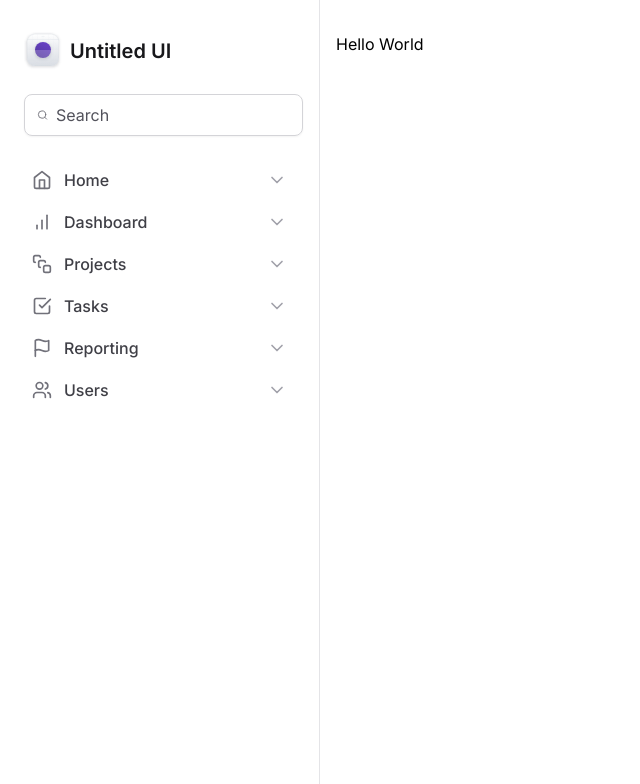
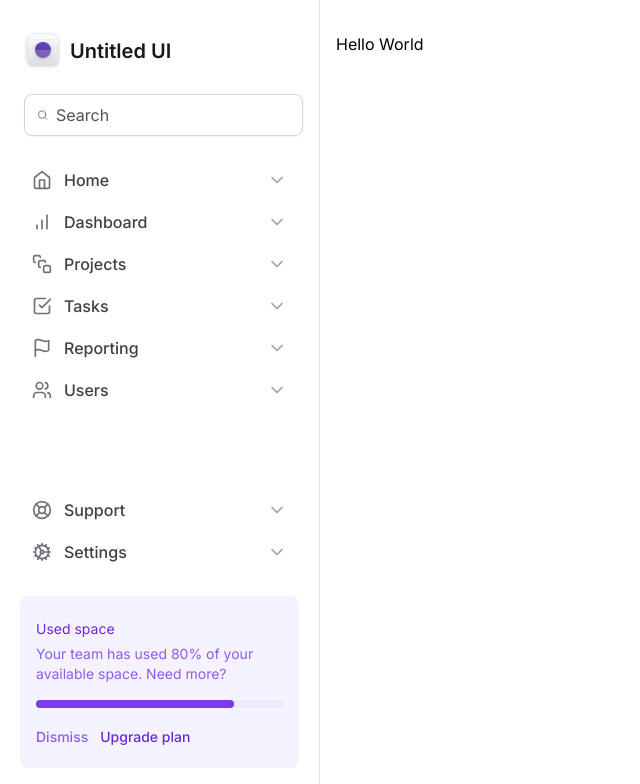
Before and after one commit to Hzimr/ProjetoMasterizandoTailwindcss, a Next.js app: page / in a window 1280 px wide. Shown: the top 784 px of the page, without its empty margins (0-640 px from the left). Built offline with nearby package versions, Linux system fonts and the light colour scheme.

Commit message:
feat: Created Used Space Widget

```diff
--- /dev/null
+++ b/src/app/components/Sidebar/FooterNavigation/index.tsx
@@ -0,0 +1,14 @@
+import { NavItem } from '../NavItem'
+import { NavItemFooterList } from '../../constants/data'
+
+const handleRenderizeNavFooterItemList = () => {
+  return NavItemFooterList.map((item) => {
+    return (
+      <NavItem key={item.id} id={item.id} title={item.title} icon={item.icon} />
+    )
+  })
+}
+
+export function FooterNavigation() {
+  return <nav className="space-y-0.5">{handleRenderizeNavFooterItemList()}</nav>
+}
--- a/src/app/components/Sidebar/MainNavigation/index.tsx
+++ b/src/app/components/Sidebar/MainNavigation/index.tsx
@@ -1,4 +1,4 @@
-import { NavItem } from './NavItem'
+import { NavItem } from '../NavItem'
 import { NavItemList } from '../../constants/data'
 
 const handleRenderizeNavItemList = () => {
--- /dev/null
+++ b/src/app/components/Sidebar/UsedSpaceWidget.tsx
@@ -0,0 +1,32 @@
+export function UsedSpaceWidget() {
+  return (
+    <div className="flex flex-col gap-4 rounded-lg bg-violet-50 px-4 py-5">
+      <div className="space-y-1">
+        <span className="font-mediun text-sm/5 text-violet-700">
+          Used space
+        </span>
+        <p className="text-sm/5 text-violet-500">
+          Your team has used 80% of your available space. Need more?
+        </p>
+      </div>
+      <div className="h-2 rounded-full bg-violet-100">
+        <div className="h-2 w-4/5 rounded-full bg-violet-600"></div>
+      </div>
+
+      <div className="space-x-3">
+        <button
+          type="button"
+          className="text-sm font-medium text-violet-500 hover:text-violet-700"
+        >
+          Dismiss
+        </button>
+        <button
+          type="button"
+          className="text-sm font-medium text-violet-700 hover:text-violet-900"
+        >
+          Upgrade plan
+        </button>
+      </div>
+    </div>
+  )
+}
--- a/src/app/components/Sidebar/index.tsx
+++ b/src/app/components/Sidebar/index.tsx
@@ -1,10 +1,12 @@
 import { Logo } from './Logo'
 import { Search } from 'lucide-react'
 import { MainNavigation } from './MainNavigation'
+import { FooterNavigation } from './FooterNavigation'
+import { UsedSpaceWidget } from './UsedSpaceWidget'
 
 export function Sidebar() {
   return (
-    <aside className="space-y-6 border-r border-zinc-200 px-5 py-8">
+    <aside className="flex flex-col gap-6 border-r border-zinc-200 px-5 py-8">
       <Logo />
       <div className="mx-1 flex w-full items-center gap-2 rounded-lg border border-zinc-300 px-3 py-2 shadow-sm">
         <Search className="h-5 w-5 text-zinc-500" />
@@ -14,6 +16,10 @@ export function Sidebar() {
         />
       </div>
       <MainNavigation />
+      <div className="mt-auto flex flex-col gap-6">
+        <FooterNavigation />
+      </div>
+      <UsedSpaceWidget />
     </aside>
   )
 }
--- a/src/app/components/constants/data.ts
+++ b/src/app/components/constants/data.ts
@@ -5,6 +5,8 @@ import {
   Flag,
   SquareStack,
   Users,
+  LifeBuoy,
+  Cog,
 } from 'lucide-react'
 import { NavItemProps } from '../Sidebar/MainNavigation/NavItem'
 
@@ -40,3 +42,16 @@ export const NavItemList: NavItemProps[] = [
     icon: Users,
   },
 ]
+
+export const NavItemFooterList: NavItemProps[] = [
+  {
+    id: 1,
+    title: 'Support',
+    icon: LifeBuoy,
+  },
+  {
+    id: 2,
+    title: 'Settings',
+    icon: Cog,
+  },
+]
```
Also changed, not shown: src/app/components/Sidebar/NavItem.tsx (renamed from src/app/components/Sidebar/MainNavigation/NavItem.tsx).
